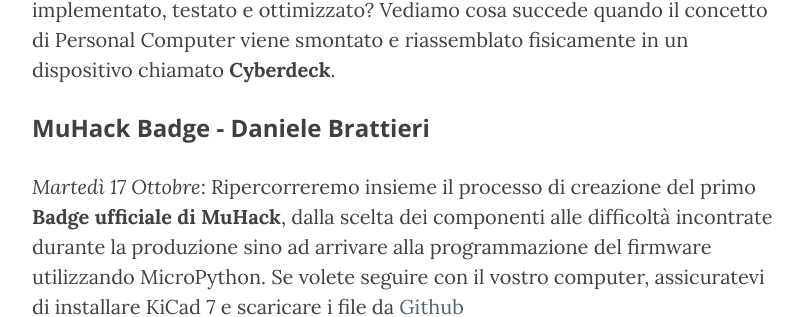
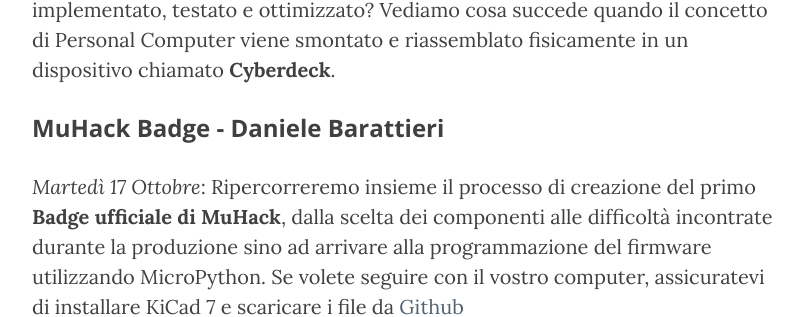
Before and after one commit to muhack/muhack.github.io, a Jekyll site: the page built from _posts/2023-09-12-muhackademy-2k23.md, in a window 1280 px wide and 900 px high, scrolled down 3249 px. Shown: the part 149-466 px from the top of the window, without its empty margins (233-1036 px from the left). Built offline with Jekyll 4.4.1, drawn with Linux system fonts in a browser that asks for light colours.

Commit message:
BRATTIERI

```diff
--- a/_posts/2023-09-12-muhackademy-2k23.md
+++ b/_posts/2023-09-12-muhackademy-2k23.md
@@ -53,7 +53,7 @@
 _Martedì 17 Ottobre_: Perché ricreare da zero qualcosa che è già stato implementato, testato e ottimizzato?
 Vediamo cosa succede quando il concetto di Personal Computer viene smontato e riassemblato fisicamente in un dispositivo chiamato __Cyberdeck__.
 
-### __MuHack Badge - Daniele Brattieri__
+### __MuHack Badge - Daniele Barattieri__
 
 _Martedì 17 Ottobre_: Ripercorreremo insieme il processo di creazione del primo __Badge ufficiale di MuHack__, dalla scelta dei componenti alle difficoltà incontrate durante la produzione sino ad arrivare alla programmazione del firmware utilizzando MicroPython.
 Se volete seguire con il vostro computer, assicuratevi di installare KiCad 7 e scaricare i file da [Github](https://github.com/MrMoDDoM/MuHack-Badge)
```
